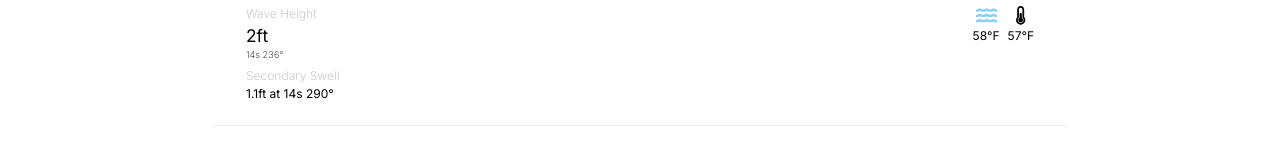
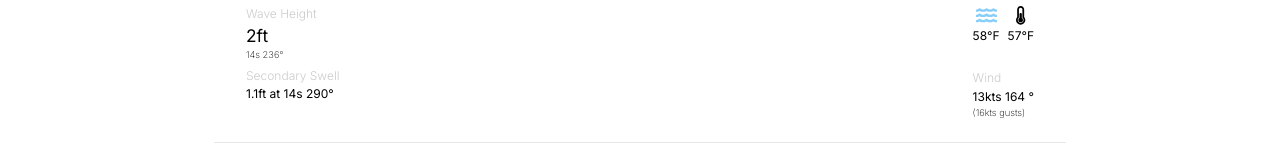
Before and after one commit to vivianevieira/surf-app-react, a React (Create React App) app: page /surfcheck in a window 1280 px wide. Shown: the part 259-427 px from the top of the page. Built offline with nearby package versions, Linux system fonts and the light colour scheme.

Commit message:
Completed SurfData component layout.

```diff
--- a/src/components/SurfData.js
+++ b/src/components/SurfData.js
@@ -20,7 +20,7 @@ export default function SurfData() {
       <div>
         <img src="/globe.png" alt="" className={styles.SurfDataMapImage} />
       </div>
-      <div className={styles.SurfDataSwell}>
+      <div className={styles.SurfDataCont}>
         <div>
           <div className={styles.SurfDataWaveHeightTitle}>Wave Height</div>
           <div className={styles.SurfDataWaveHeightvalue}>2ft</div>
@@ -43,6 +43,11 @@ export default function SurfData() {
               <div>57°F</div>
             </div>
           </div>
+          <div className={styles.SurfDataWindCont}>
+            <div className={styles.SurfDataWindTitle}>Wind</div>
+            <div>13kts 164 °</div>
+            <div className={styles.SurfDataWindGust}>(16kts gusts)</div>
+          </div>
         </div>
       </div>
     </>
--- a/src/styles/components/SurfData.module.css
+++ b/src/styles/components/SurfData.module.css
@@ -21,7 +21,7 @@
   color: #0e4da4;
 }
 
-.SurfDataSwell {
+.SurfDataCont {
   display: flex;
   justify-content: space-between;
   padding: 1.5rem 2rem;
@@ -55,7 +55,7 @@
 }
 
 .SurfDataPrimarySwellTitle,
-.wind-title {
+.SurfDataWindTitle {
   color: #cdcaca;
   font-weight: 300;
   margin-bottom: 0.2rem;
@@ -84,3 +84,9 @@
   font-size: 14pt;
   margin-bottom: 0.2rem;
 }
+
+.SurfDataWindGust {
+  font-size: 7pt;
+  font-weight: 200;
+  margin-top: 0.2rem;
+}
```
